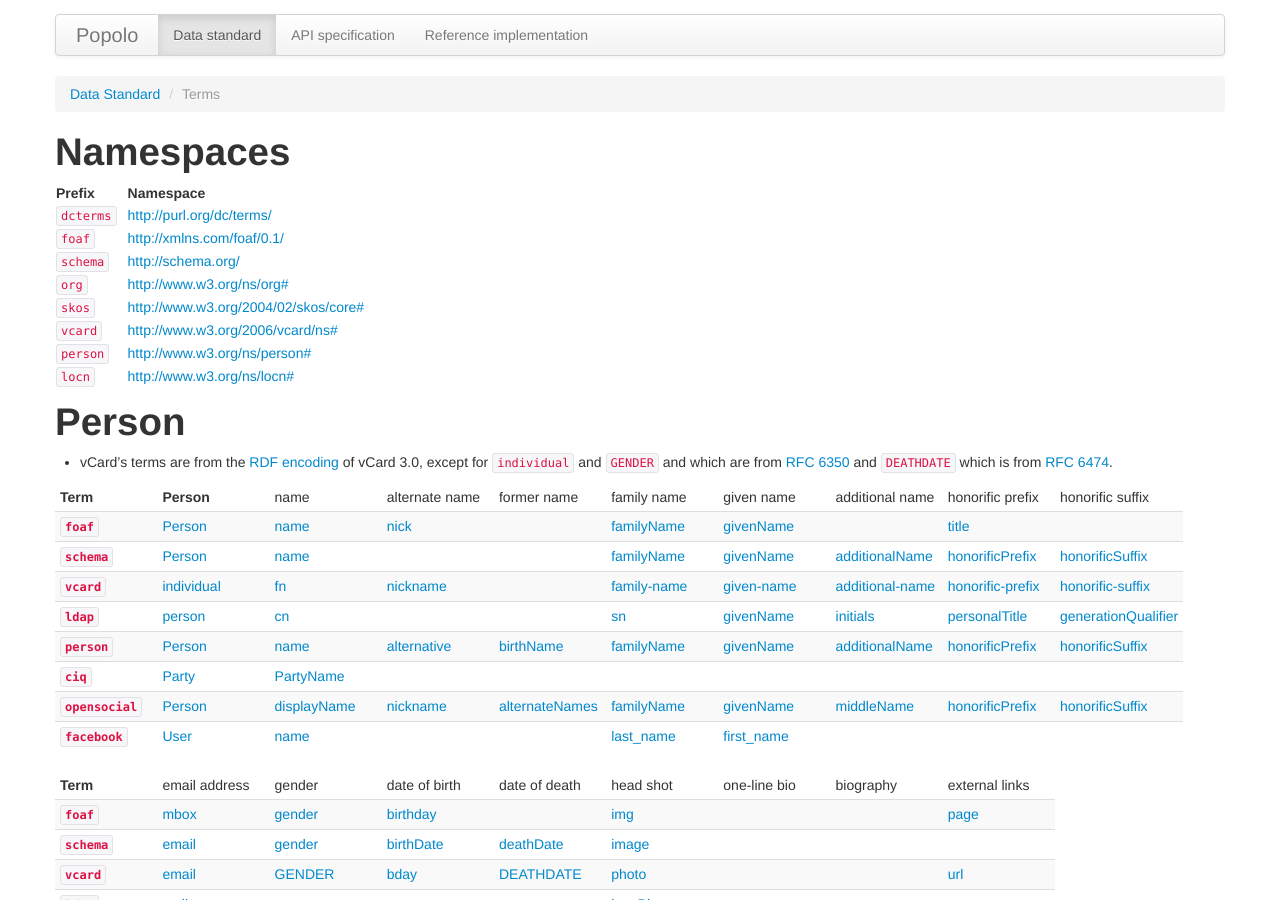
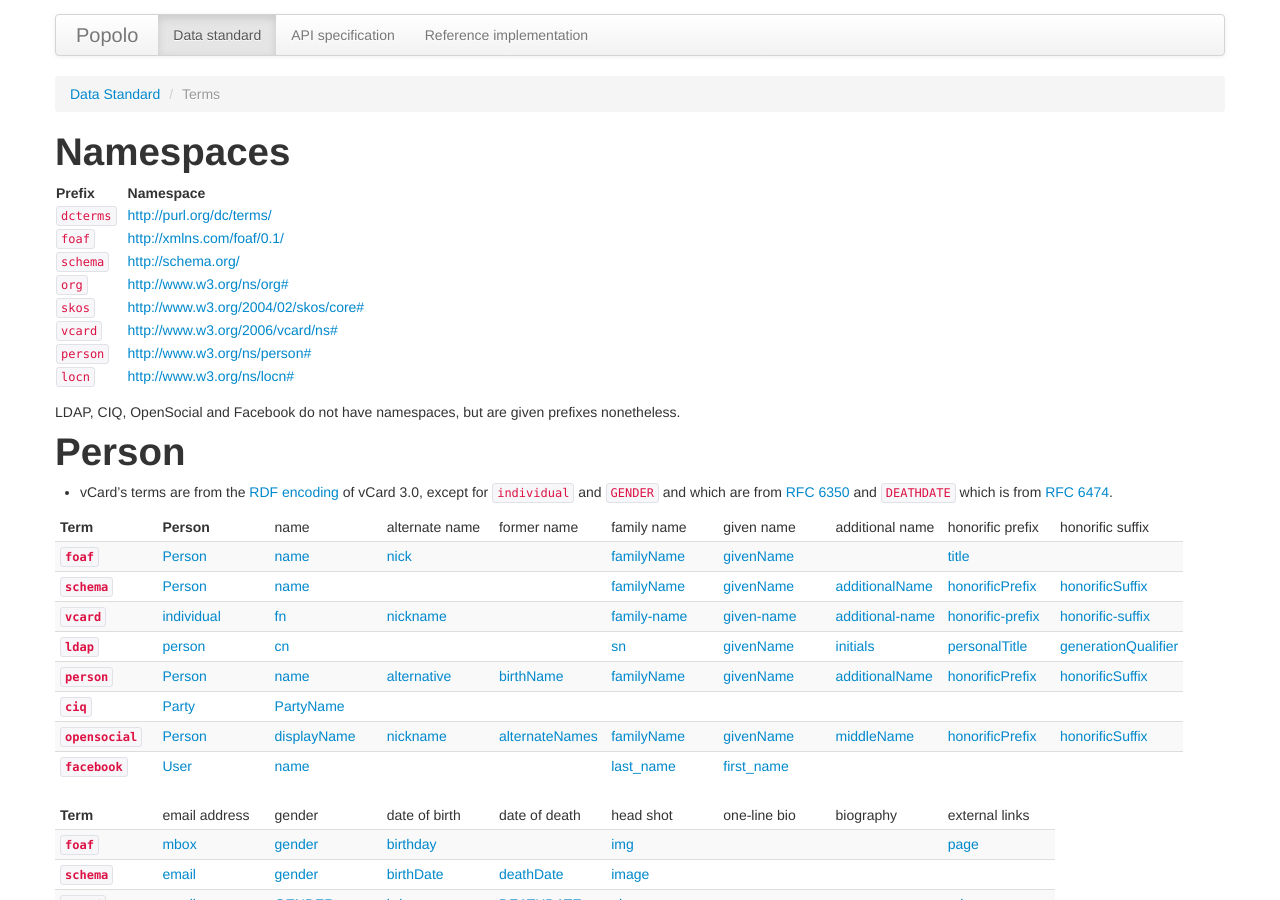
Before and after one commit to popolo-project/popolo-spec, a Jekyll site: the page built from data/terms.md, in a window 1280 px wide and 900 px high. Built offline with Jekyll 4.4.1, drawn with Linux system fonts in a browser that asks for light colours; nearby versions of some CDN libraries; Markdown is read by kramdown in place of the engine named in the settings.

Commit message:
namespace explainer

```diff
--- a/data/terms.md
+++ b/data/terms.md
@@ -50,6 +50,8 @@ id: data
     <td><a href="http://www.w3.org/ns/locn#">http://www.w3.org/ns/locn#</a></td>
   </tr>
 </table>
+
+LDAP, CIQ, OpenSocial and Facebook do not have namespaces, but are given prefixes nonetheless.
 
 # Person
 
```
